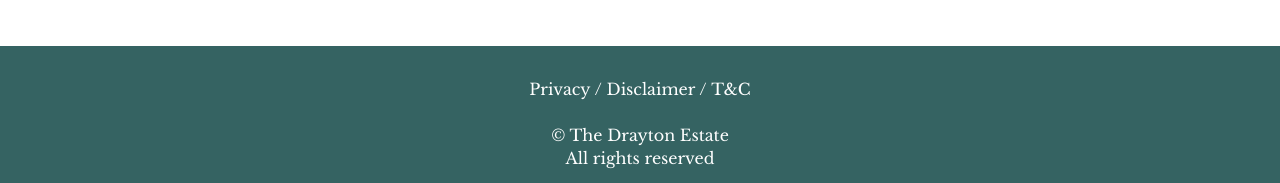
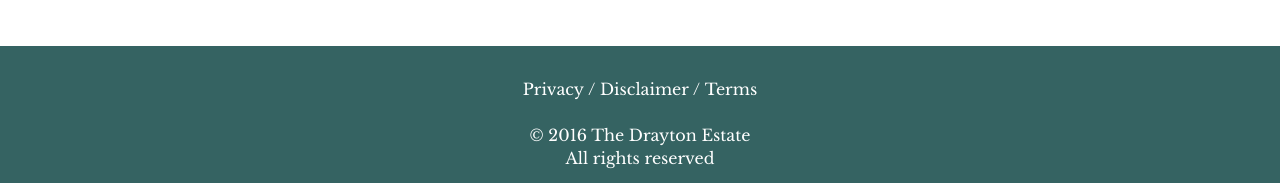
Before and after one commit to codestub/draytonestate.com, a Jekyll site: the page built from index.html, in a window 1280 px wide and 900 px high, scrolled down 1798 px. Shown: the part 714-897 px from the top of the window. Built offline with Jekyll 4.4.1, drawn with Linux system fonts in a browser that asks for light colours; comment, search, counter and statistics services are not loaded.

Commit message:
Fixed footer
Stray character was breaking javascript

```diff
--- a/_includes/footer.html
+++ b/_includes/footer.html
@@ -2,14 +2,14 @@
   <ul class="horizontal-list-plain">
     <li><a href="{{ site.baseurl }}privacy">Privacy</a></li> /
     <li><a href="{{ site.baseurl }}disclaimer">Disclaimer</a></li> /
-    <li><a href="{{ site.baseurl }}terms-and-conditions">T&C</a></li>
+    <li><a href="{{ site.baseurl }}terms-and-conditions">Terms</a></li>
   </ul>
   <br>
   ©
   <script language="javascript" type="text/javascript">
-    var d = new Date()
-    var y = d.getFullYear()
-    document.write(y)
+    var d = new Date();
+    var y = d.getFullYear();
+    document.write(y);
   </script>
   The Drayton Estate
   <br>
```
